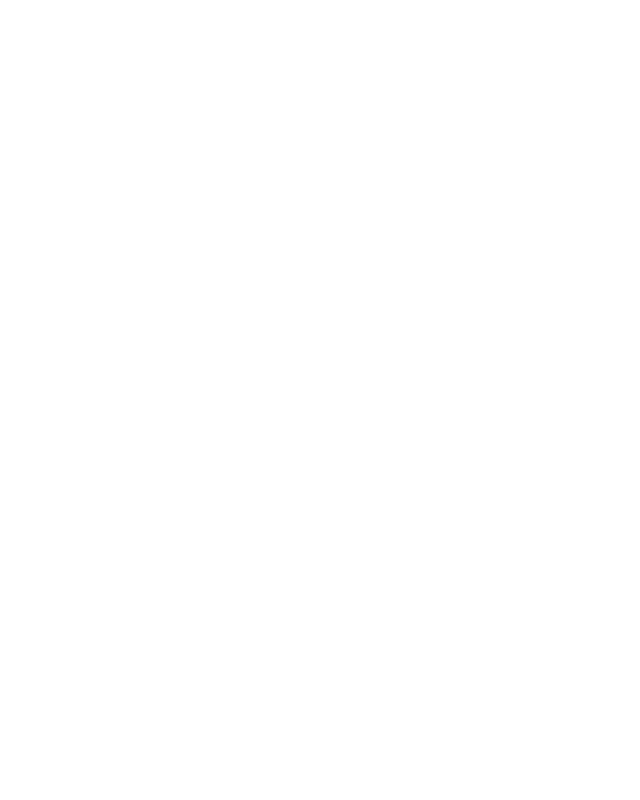
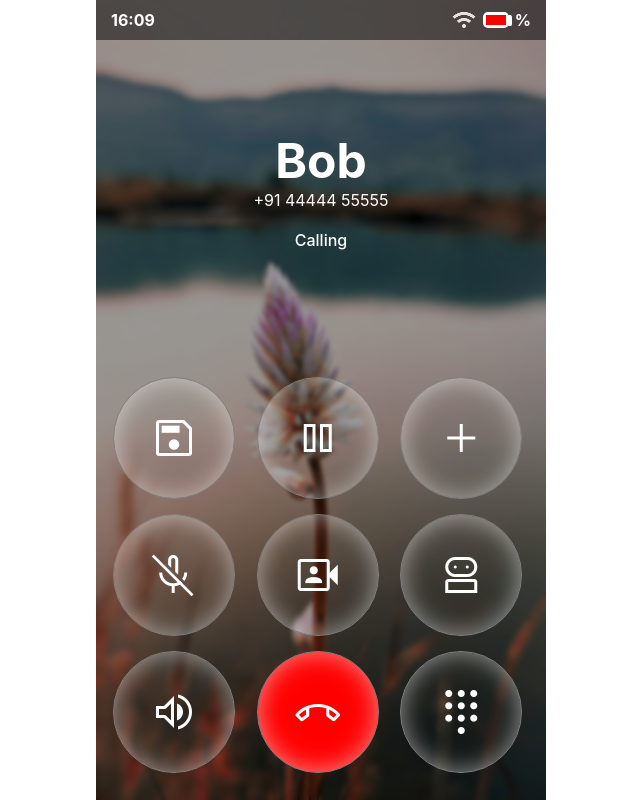
Before and after one commit to ShwetaShaw76/TurquoiseOs, a Vue app: page /CallScreen in a window 1280 px wide. Before the commit this address had no page. Shown: the whole page, without its empty margins (319-959 px from the left). Built offline with nearby package versions, Linux system fonts and the light colour scheme.

Commit message:
completed the Ui of callScreen

```diff
--- a/src/components/Callscreen.vue
+++ b/src/components/Callscreen.vue
@@ -39,41 +39,57 @@
     onUnmounted(()=>{
         window.removeEventListener('mouseup',endDrag)
     })
+
+    function endCall(){
+        router.push('/Homescreen')
+    }
+
+    function dialpad(){
+        router.push('/Phone')
+    }
+
+    const isActive =ref(Array(8).fill(false));
+
+    const toggleChange=(index)=>{
+        isActive.value[index] = !isActive.value[index];
+    }
 </script>
 
 <template>
     <div class="callScreen">
         <div class="scnd">
-        <header @mousedown="(e)=startDrag(e,'header')"><Header></Header></header>
+            <header @mousedown="(e)=startDrag(e,'header')"><Header></Header></header>
         <div class="top">
         <div class="name">Bob</div>
         <div class="num">+91 44444 55555</div>
         <div class="call">Calling</div>
         </div>
         <div class="bottom">
-            <div class="btn"></div>
-            <div class="btn"><span class="material-symbols-outlined sym">
+            <div :class="{'bg-w':isActive[0] , 'bg-t':!isActive[0]}" @click="toggleChange(0)"><span class="material-symbols-outlined sym">
+save
+</span></div>
+            <div :class="{'bg-w':isActive[1] , 'bg-t':!isActive[1]}" @click="toggleChange(1)"><span class="material-symbols-outlined sym">
 pause
 </span></div>
-            <div class="btn"><span class="material-symbols-outlined sym">
+            <div :class="{'bg-w':isActive[2] , 'bg-t':!isActive[2]}" @click="toggleChange(2)"><span class="material-symbols-outlined sym">
 add
 </span></div>
-            <div class="btn"><span class="material-symbols-outlined sym">
+            <div :class="{'bg-w':isActive[3] , 'bg-t':!isActive[3]}" @click="toggleChange(3)"><span class="material-symbols-outlined sym">
 mic_off
 </span></div>
-            <div class="btn"><span class="material-symbols-outlined sym">
+            <div :class="{'bg-w':isActive[4] , 'bg-t':!isActive[4]}" @click="toggleChange(4)"><span class="material-symbols-outlined sym">
 video_camera_front
 </span></div>
-            <div class="btn"><span class="material-symbols-outlined sym">
+            <div :class="{'bg-w':isActive[5] , 'bg-t':!isActive[5]}" @click="toggleChange(5)"><span class="material-symbols-outlined sym">
 robot_2
 </span></div>
-            <div class="btn"><span class="material-symbols-outlined sym">
+            <div :class="{'bg-w':isActive[6] , 'bg-t':!isActive[6]}" @click="toggleChange(6)"><span class="material-symbols-outlined sym">
 volume_up
 </span></div>
-            <div class="btn"><span class="material-symbols-outlined sym">
+            <div class="btn" id="end" @click="endCall"><span class="material-symbols-outlined sym">
 call_end
 </span></div>
-            <div class="btn"><span class="material-symbols-outlined sym">
+            <div :class="{'bg-w':isActive[7] , 'bg-t':!isActive[7]}" @click="dialpad()"><span class="material-symbols-outlined sym">
 dialpad
 </span></div>
         </div>
@@ -128,7 +144,33 @@
     align-items:center;
     justify-content:center;
     color:white;
-    box-shadow: 0px 0px 20px 0.7px rgba(255, 255, 255, 0.5) inset;
+    box-shadow: 0px 0px 25px 0.7px rgba(255, 255, 255, 0.5) inset;
+}
+.bg-t{
+    height:15vh;
+    width:15vh;
+    border:1px solid grey;
+    border-radius:50%;
+    display:flex;
+    align-items:center;
+    justify-content:center;
+    color:white;
+    box-shadow: 0px 0px 25px 0.7px rgba(255, 255, 255, 0.5) inset;
+}
+.bg-w{
+    height:15vh;
+    width:15vh;
+    border:1px solid grey;
+    background:white;
+    border-radius:50%;
+    display:flex;
+    align-items:center;
+    justify-content:center;
+    color:grey;
+    box-shadow: 0px 0px 25px 0.7px rgba(255, 255, 255, 0.5) inset;
+}
+.btn:hover{
+    cursor:pointer;
 }
 .bottom{
     padding:17px;
@@ -140,4 +182,7 @@
 .sym{
     font-size:3rem;
 }
+#end{
+    background-color:red;
+}
 </style>
--- a/src/router/index.js
+++ b/src/router/index.js
@@ -10,7 +10,7 @@
 import Callscreen from '@/components/Callscreen.vue'
 
 const routes = [
-  // { path:'/' , component:Language},
+  { path:'/' , component:Language},
   { path:'/Calculator' , component:Calculator},
   { path:'/HomeScreen' , component:Homescreen},
   { path:'/Toppanel' , component:Toppanel},
@@ -18,7 +18,7 @@
   { path:'/Google' , component:Google},
   { path:'/Phone' , component:Phone},
   { path:'/Contacts' , component:Contacts},
-  { path:'/' , component:Callscreen},
+  { path:'/CallScreen' , component:Callscreen},
 ]
 
 const router = createRouter({
```
